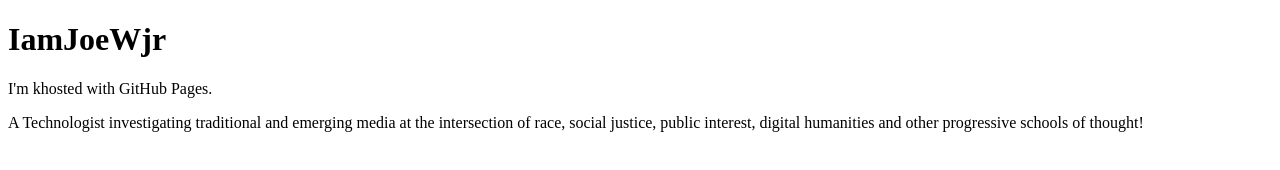
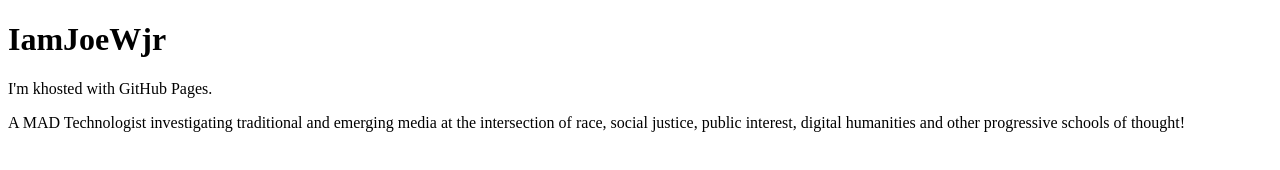
Before and after one commit to IamJoewjr/iamjoewjr, a plain HTML site: page index.html in a window 1280 px wide. Drawn offline with Linux system fonts and the light colour scheme.

Commit message:
Update index.html

```diff
--- a/index.html
+++ b/index.html
@@ -3,7 +3,7 @@
 <body>
 <h1>IamJoeWjr</h1>
 <p>I'm khosted with GitHub Pages.</p>
-<p>A Technologist investigating traditional and emerging media at the
+<p>A MAD Technologist investigating traditional and emerging media at the
 intersection of race, social justice, public interest, digital humanities
 and other progressive schools of thought!
 </p>
```
